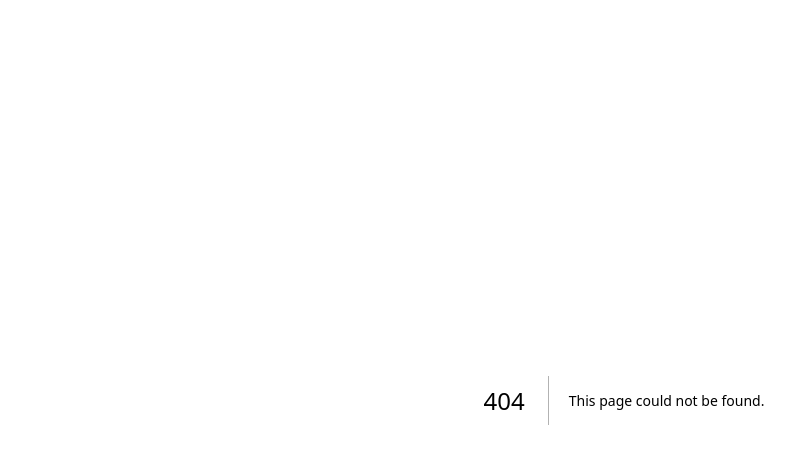
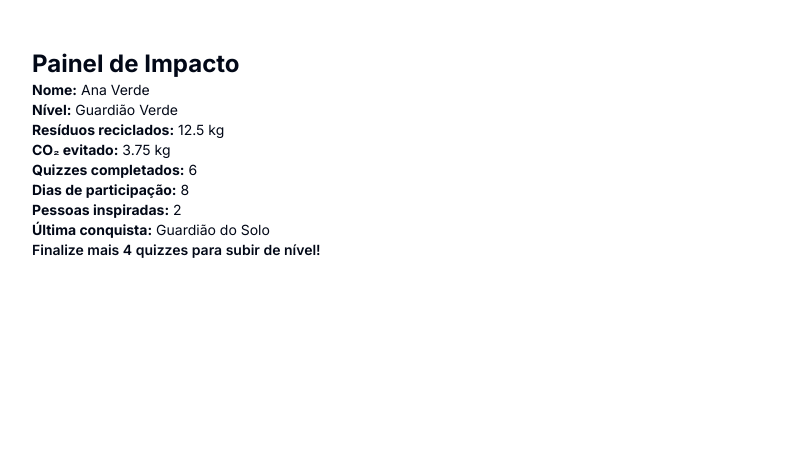
Before and after one commit to kkee95/una-project, a Next.js app: page /dashboard in a window 1280 px wide. Before the commit this address had no page. Shown: the top 464 px of the page, without its empty margins (16-811 px from the left). Built offline with nearby package versions, Linux system fonts and the light colour scheme.

Commit message:
feat:atualizei o painel de impacto no dashboard

```diff
--- /dev/null
+++ b/src/app/dashboard/page.jsx
@@ -0,0 +1,24 @@
+'use client'
+
+import { gerarPainelDeImpacto } from "@/lib/impacto"
+import ImpactPanel from "@/components/ImpactPanel"
+
+export default function DashboardPage() {
+  const usuario = {
+    nome: "Ana Verde",
+    residuosReciclados: 12.5,
+    quizzesCompletados: 6,
+    diasParticipando: 8,
+    pontos: 1280,
+    referidos: 2,
+    missoesConcluidas: ["Raiz Ativa", "Guardião do Solo"]
+  }
+
+  const impacto = gerarPainelDeImpacto(usuario)
+
+  return (
+    <main className="p-6 md:p-12">
+      <ImpactPanel impacto={impacto} />
+    </main>
+  )
+}
```
